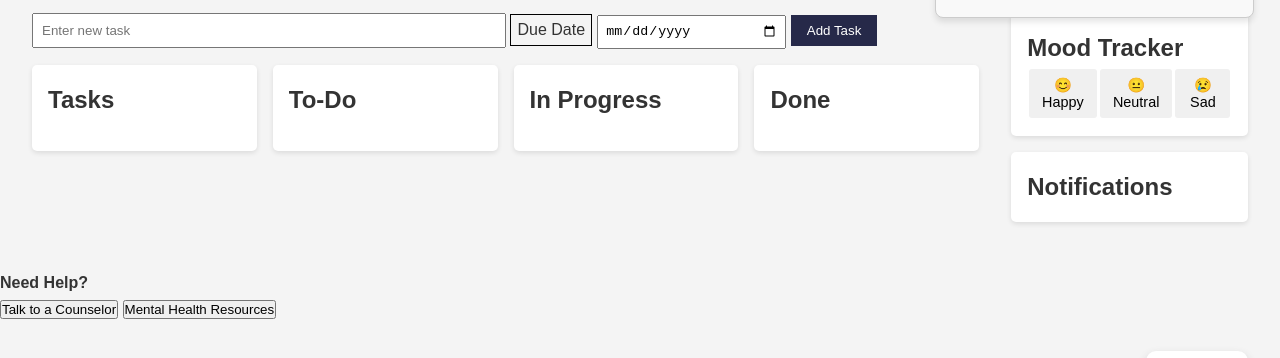
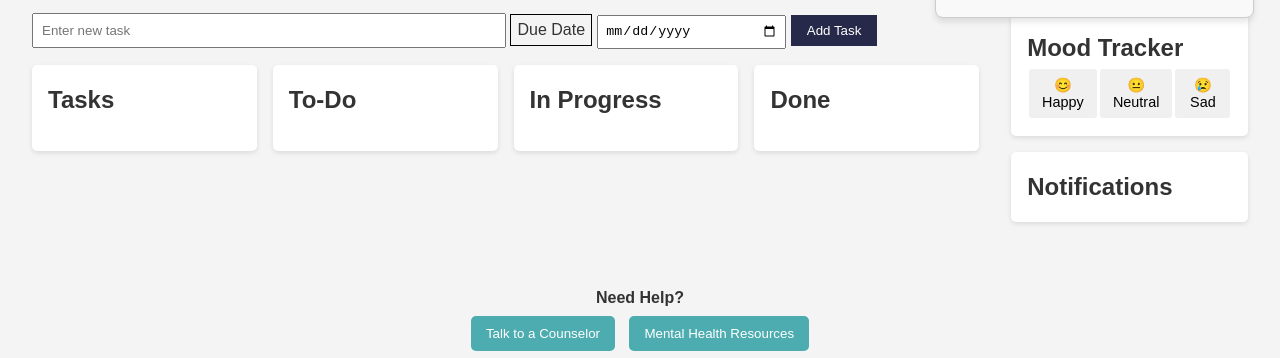
Before and after one commit to lipadsoft-Engineer/cognitive-support-tool-for-individuals-with-depression-at-workplace, a plain HTML site: page index.html in a window 1280 px wide. Shown: the part 111-469 px from the top of the page. Drawn offline with Linux system fonts and the light colour scheme.

Commit message:
add styles for proffessional support

```diff
--- a/styles.css
+++ b/styles.css
@@ -251,3 +251,22 @@ footer{
 #close-popup-btn:hover {
     background-color: #4553a0;
 }
+
+.support-links {
+    margin-top: 15px;
+    text-align: center;
+}
+
+.support-links button {
+    margin: 5px;
+    padding: 10px 15px;
+    background-color: #4cacaf;
+    color: white;
+    border: none;
+    border-radius: 5px;
+    cursor: pointer;
+}
+
+.support-links button:hover {
+    background-color: #266169;
+}
```
